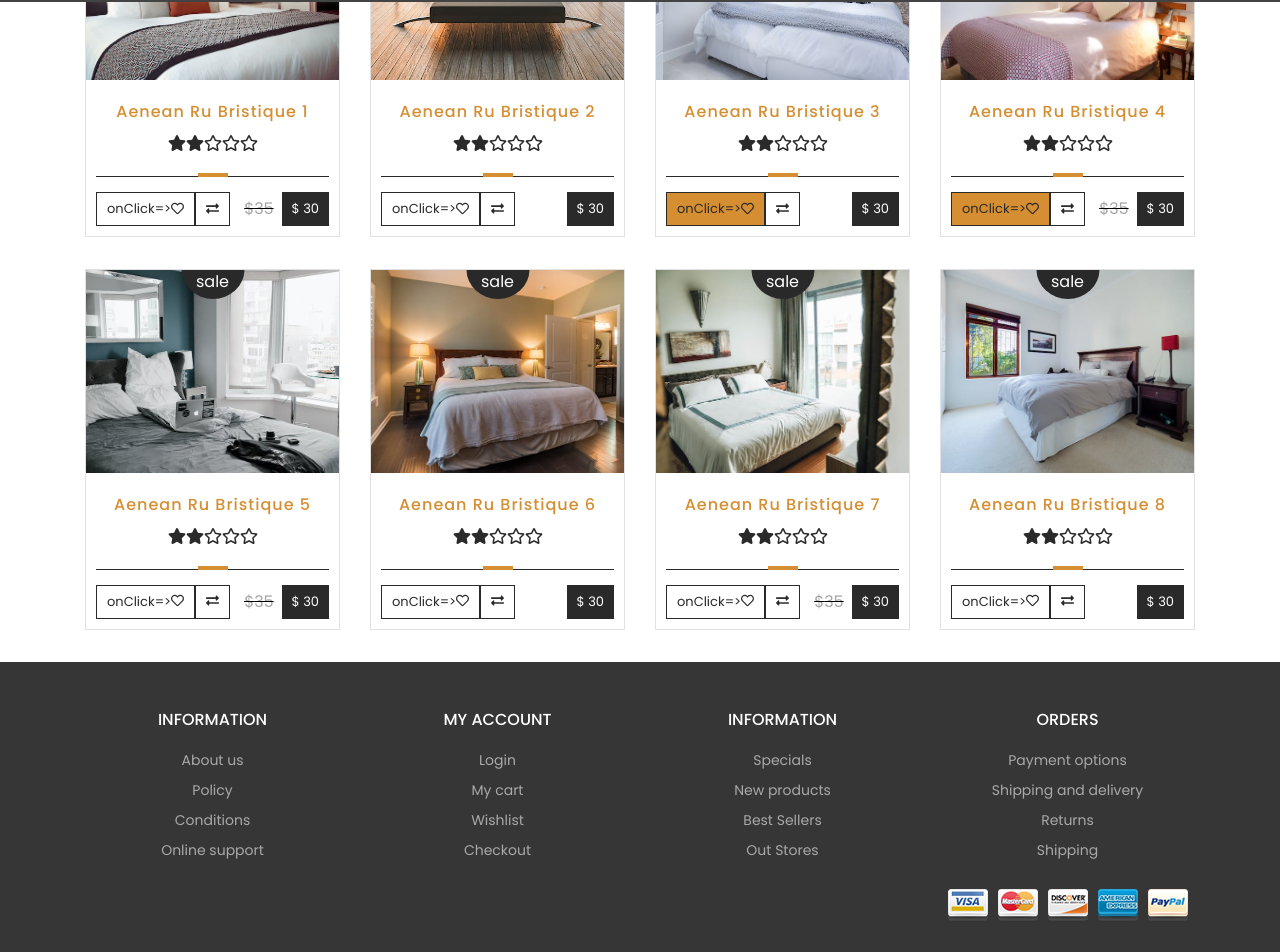
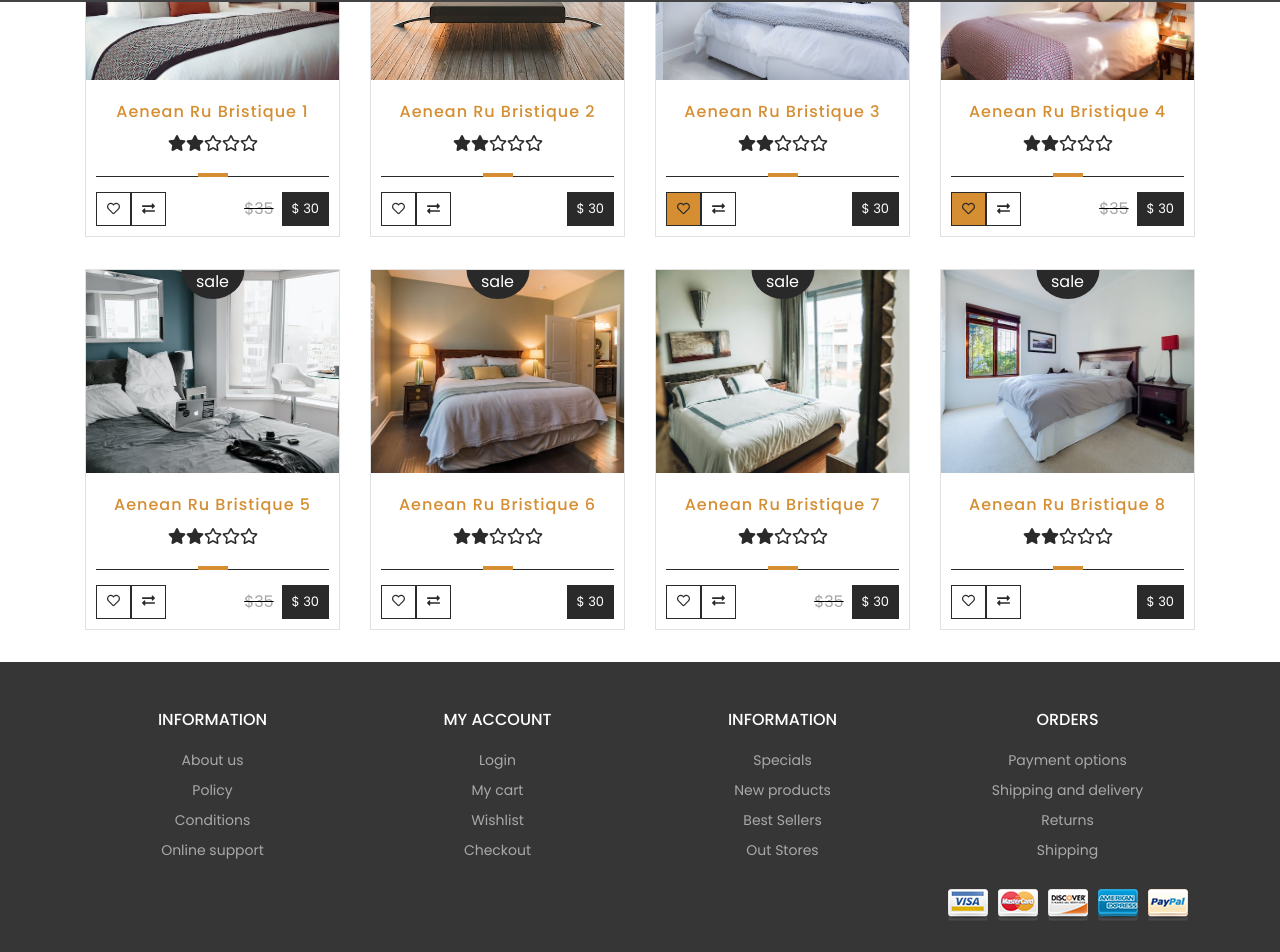
Before and after one commit to matwjablonski/wdp-2402-01, a React (Create React App) app: page / in a window 1280 px wide. Shown: the part 798-1750 px from the top of the page. Built offline with nearby package versions, Linux system fonts and the light colour scheme.

Commit message:
Update ProductBox.js

```diff
--- a/src/components/common/ProductBox/ProductBox.js
+++ b/src/components/common/ProductBox/ProductBox.js
@@ -75,7 +75,7 @@ const ProductBox = ({
       <div className={styles.line}></div>
       <div className={styles.actions}>
         <div className={styles.outlines}>
-          <Button variant='outline' className={buttonFavoriteActive}>
+          <Button variant='outline' className={buttonFavoriteActive}
             onClick={handleFavoriteClick}
           >
               <FontAwesomeIcon icon={faHeart}>Favorite</FontAwesomeIcon>
```
